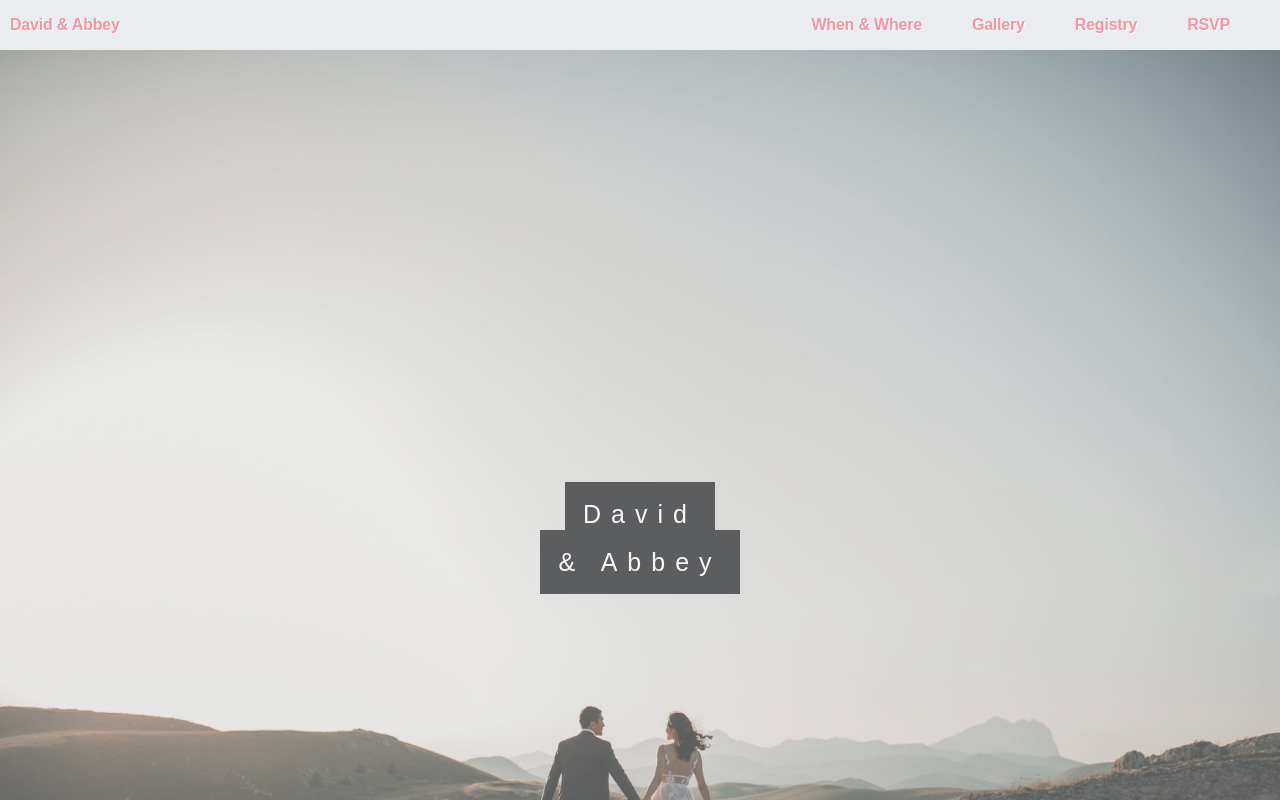
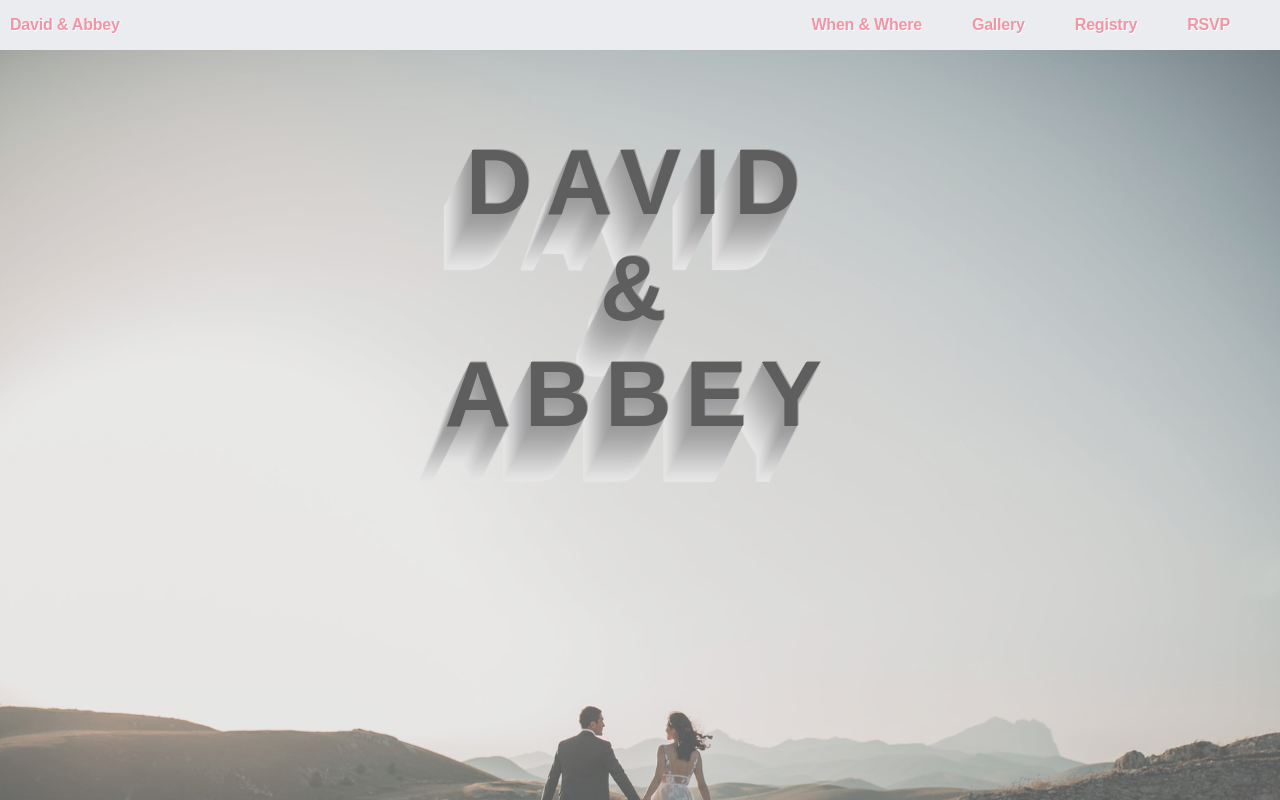
Before and after one commit to mdflynn/stieber-wedding, a React (Create React App) app: page / in a window 1280 px wide. Shown: the top 800 px of the page. Built offline with nearby package versions, Linux system fonts and the light colour scheme.

Commit message:
Add text styling

```diff
--- a/src/components/MainPage/MainPage.js
+++ b/src/components/MainPage/MainPage.js
@@ -6,12 +6,10 @@ const MainPage = () => {
   return (
     <main>
       <div className="bg">
-        <div className="caption">
-          <span className="border">David</span>
-          <br />
-          <br />
-          <span className="border">& Abbey</span>
-        </div>
+        <h1 className="elegant-shadow">
+          David
+          <br />&<br /> Abbey
+        </h1>
       </div>
     </main>
   );
--- a/src/components/MainPage/MainPage.scss
+++ b/src/components/MainPage/MainPage.scss
@@ -16,26 +16,26 @@
   background-size: cover;
 }
 
-.caption {
-  position: absolute;
-  left: 0;
-  top: 50%;
-  width: 100%;
+.elegant-shadow {
+  font-family: "Avant Garde", Avantgarde, "Century Gothic", CenturyGothic,
+    "AppleGothic", sans-serif;
+  font-size: 92px;
+  padding: 80px 50px;
+  margin-top: 0;
   text-align: center;
-  color: #000;
+  text-transform: uppercase;
+  text-rendering: optimizeLegibility;
+  color: #131313;
+  // background-color: #e7e5e4;
+  letter-spacing: 0.15em;
+  text-shadow: 1px -1px 0 #767676, -1px 2px 1px #737272, -2px 4px 1px #767474,
+    -3px 6px 1px #787777, -4px 8px 1px #7b7a7a, -5px 10px 1px #7f7d7d,
+    -6px 12px 1px #828181, -7px 14px 1px #868585, -8px 16px 1px #8b8a89,
+    -9px 18px 1px #8f8e8d, -10px 20px 1px #949392, -11px 22px 1px #999897,
+    -12px 24px 1px #9e9c9c, -13px 26px 1px #a3a1a1, -14px 28px 1px #a8a6a6,
+    -15px 30px 1px #adabab, -16px 32px 1px #b2b1b0, -17px 34px 1px #b7b6b5,
+    -18px 36px 1px #bcbbba, -19px 38px 1px #c1bfbf, -20px 40px 1px #c6c4c4,
+    -21px 42px 1px #cbc9c8, -22px 44px 1px #cfcdcd, -23px 46px 1px #d4d2d1,
+    -24px 48px 1px #d8d6d5, -25px 50px 1px #dbdad9, -26px 52px 1px #dfdddc,
+    -27px 54px 1px #e2e0df, -28px 56px 1px #e4e3e2;
 }
-
-.caption span.border {
-  background-color: #111;
-  color: #fff;
-  padding: 18px;
-  font-size: 25px;
-  letter-spacing: 10px;
-}
-
-h3 {
-  letter-spacing: 5px;
-  text-transform: uppercase;
-  font: 20px "Lato", sans-serif;
-  color: #111;
-}
```
